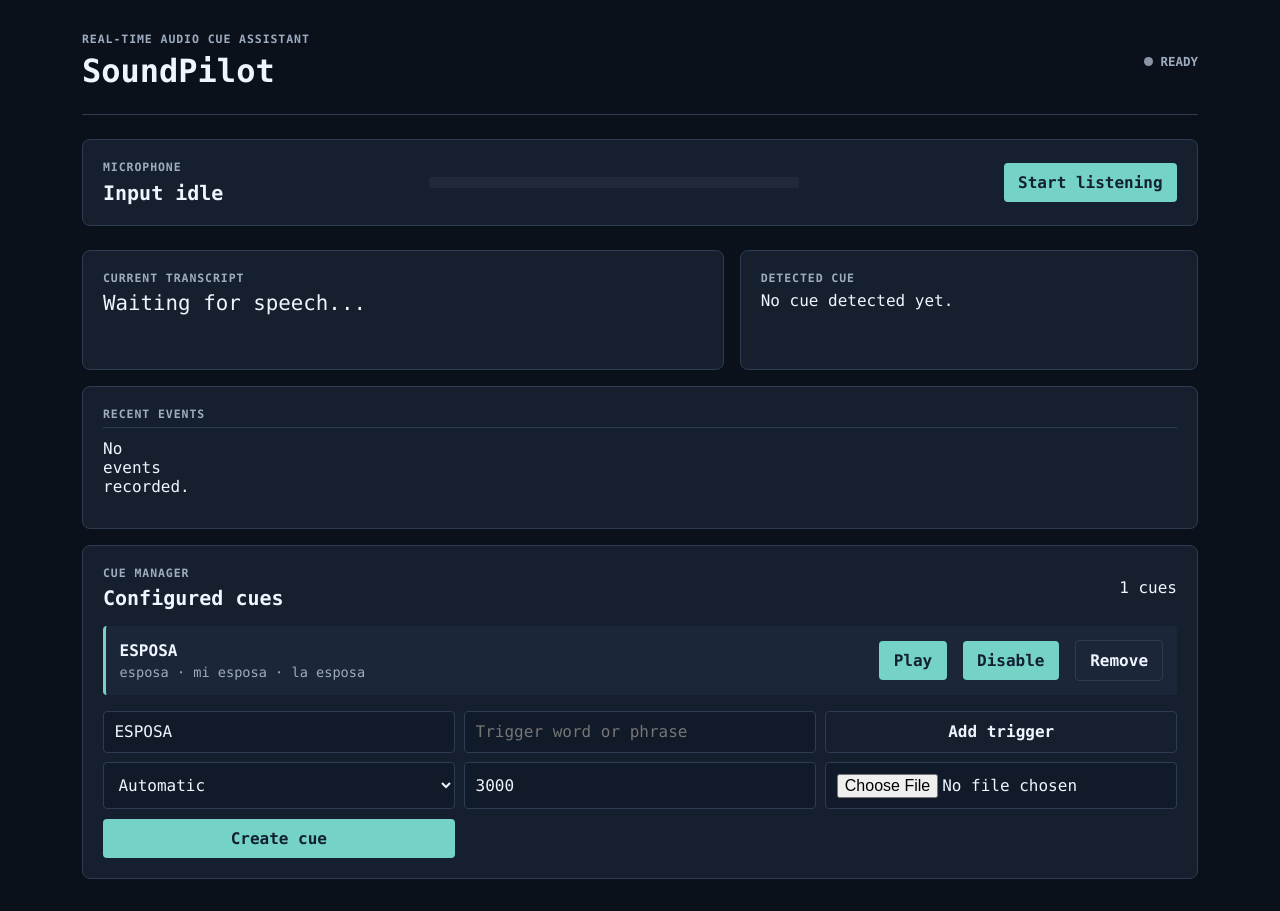
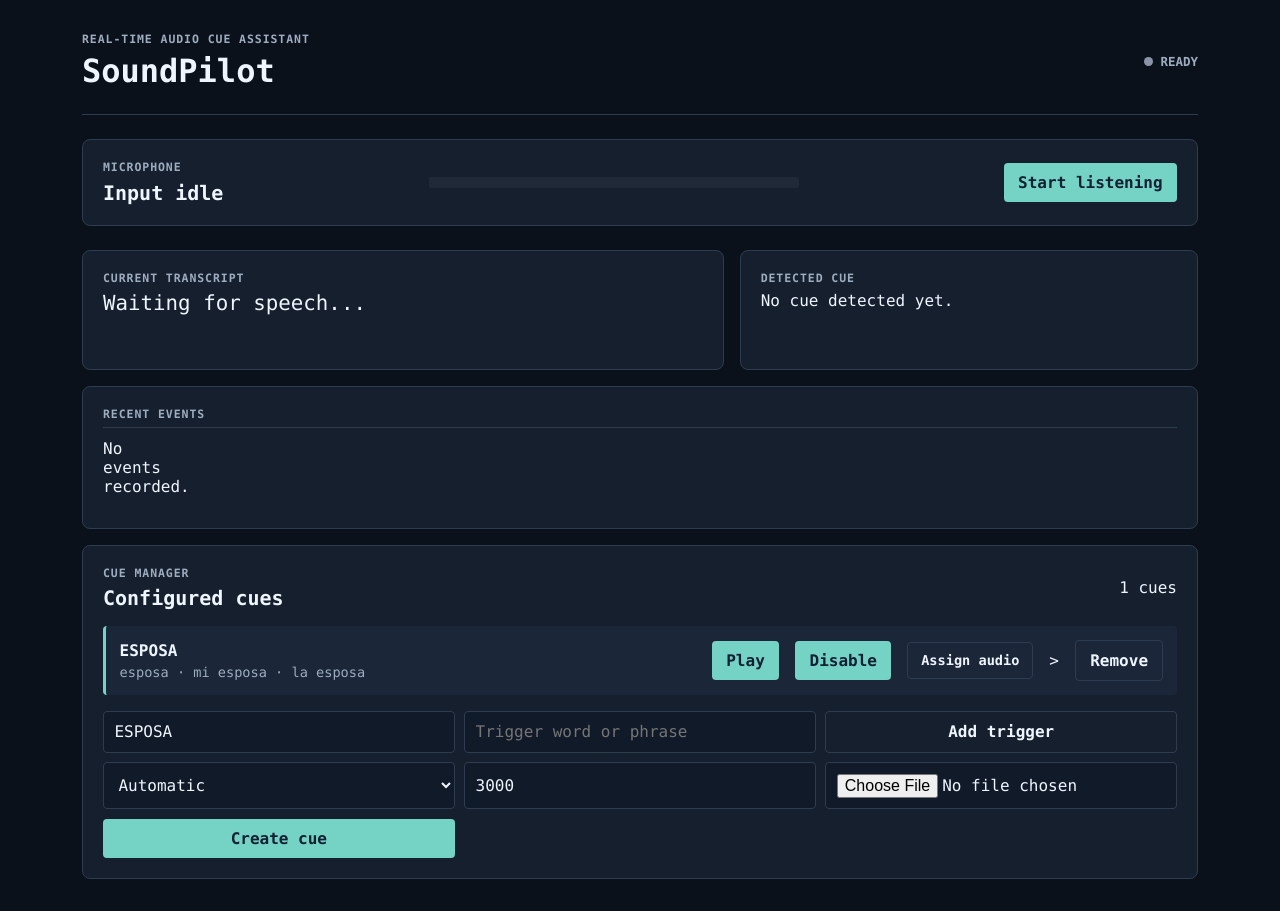
Before and after one commit to felipemvrin/soundpilot, an Angular app: page / in a window 1280 px wide. Built offline with nearby package versions, Linux system fonts and the light colour scheme.

Commit message:
feat(cues): allow assigning local audio to existing cues

```diff
--- a/src/app/features/dashboard/dashboard.component.html
+++ b/src/app/features/dashboard/dashboard.component.html
@@ -74,6 +74,13 @@
             <button type="button" (click)="playCue(cue)">Play</button
             ><button type="button" (click)="toggleCue(cue)">
               {{ cue.enabled ? 'Disable' : 'Enable' }}</button
+            ><label class="file-picker"
+              >{{ cue.audioFile ? 'Replace audio' : 'Assign audio'
+              }}<input
+                type="file"
+                accept="audio/mpeg,audio/wav,audio/ogg,audio/mp4"
+                (change)="assignCueAudio(cue, $event)"
+            /></label>
             ><button type="button" class="quiet" (click)="removeCue(cue)">Remove</button>
           </div>
         </article>
--- a/src/app/features/dashboard/dashboard.component.scss
+++ b/src/app/features/dashboard/dashboard.component.scss
@@ -93,6 +93,18 @@ button {
   font: inherit;
   font-weight: 700;
   padding: 0.65rem 0.9rem;
+}
+.file-picker {
+  background: var(--surface-alt);
+  border: 1px solid var(--line);
+  border-radius: 4px;
+  cursor: pointer;
+  font-size: 0.85rem;
+  font-weight: 700;
+  padding: 0.58rem 0.8rem;
+}
+.file-picker input {
+  display: none;
 }
 button.quiet {
   background: transparent;
--- a/src/app/features/dashboard/dashboard.component.ts
+++ b/src/app/features/dashboard/dashboard.component.ts
@@ -113,6 +113,14 @@ export class DashboardComponent implements OnDestroy {
     this.cueDraft.update((cue) => ({ ...cue, audioFile: objectUrl }));
   }
 
+  assignCueAudio(cue: Cue, event: Event): void {
+    const input = event.target as HTMLInputElement;
+    const file = input.files?.[0];
+    if (!file) return;
+    const audioFile = URL.createObjectURL(file);
+    this.persist(this.cues().map((item) => (item.id === cue.id ? { ...item, audioFile } : item)));
+  }
+
   async playCue(cue: Cue): Promise<void> {
     await this.player.play(cue);
   }
```
